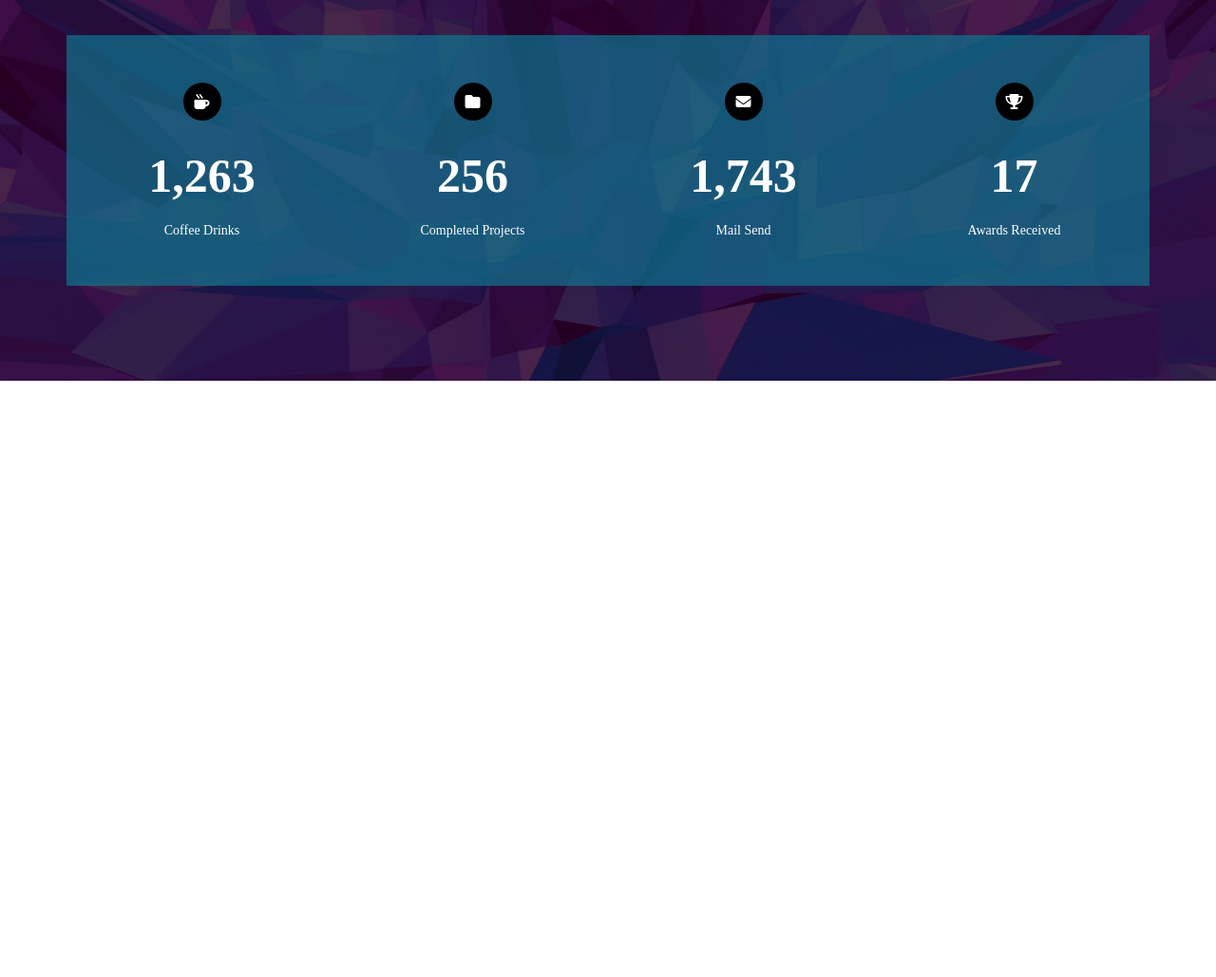
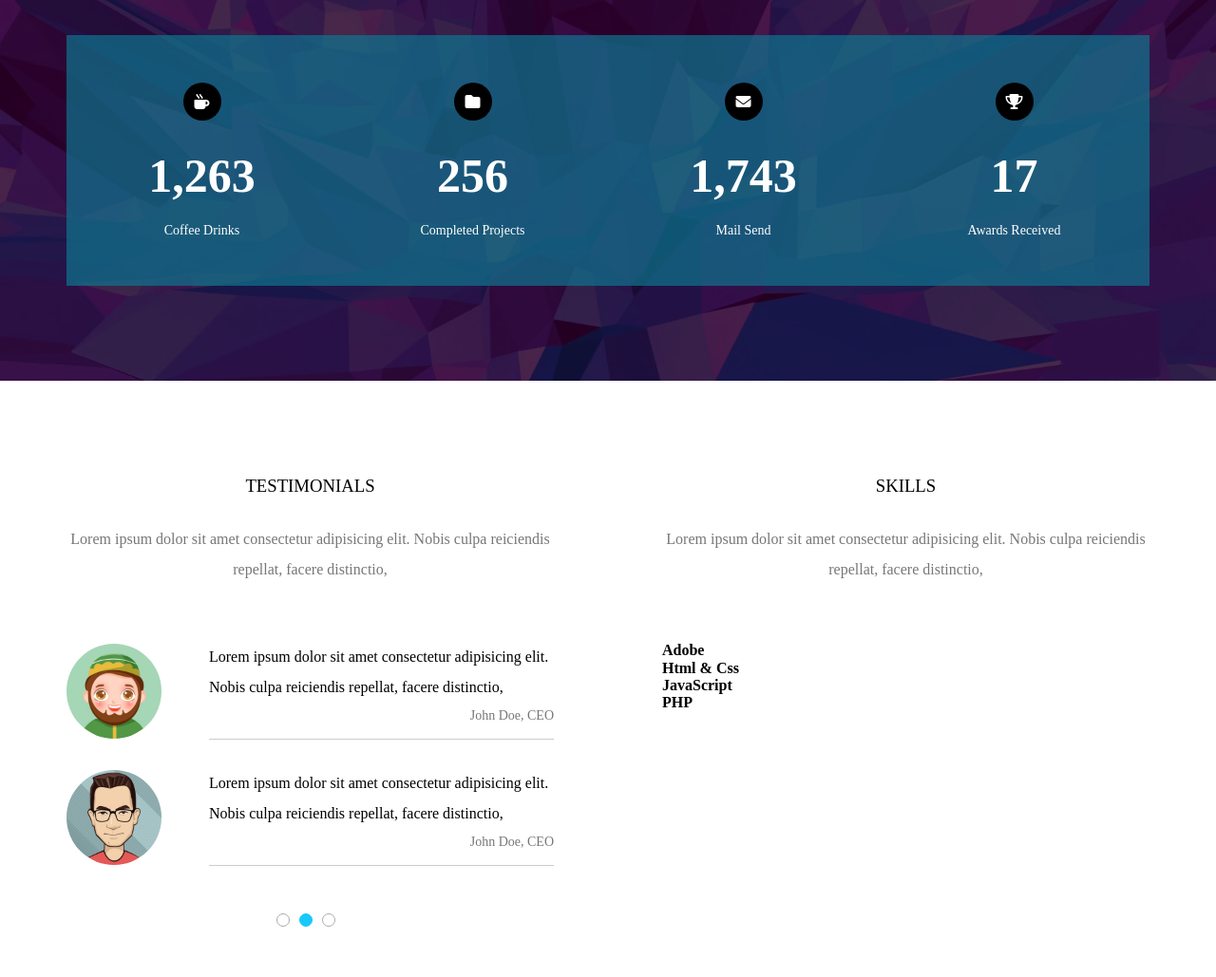
Before and after one commit to ALSultan404/My_Second_WebSite, a plain HTML site: page index.html in a window 1280 px wide. Shown: the part 4641-5670 px from the top of the page at 95% size. Before the commit the page ends 5042 px from the top, so only its background shows below. Drawn offline with Linux system fonts and the light colour scheme.

Commit message:
Added A new Section

```diff
--- a/CSS/kasper.css
+++ b/CSS/kasper.css
@@ -560,3 +560,77 @@ header nav .form i {
   font-size: 14px;
 }
 /* End Stats */
+/* Start Skills */
+.our-skills {
+  padding-top: var(--section-padding);
+  padding-bottom: var(--section-padding);
+}
+.our-skills .container {
+  display: flex;
+  justify-content: space-between;
+  flex-wrap: wrap;
+}
+@media (min-width: 992px) {
+  .our-skills .container > div {
+    flex-basis: 45%
+  }
+}
+.our-skills .container > div h3 {
+  margin: 0 0 30px;
+  font-weight: normal;
+  text-align: center;
+  text-transform: uppercase;
+}
+.our-skills .container > div p {
+  color: var(--secondary-color);
+  line-height: 2;
+  text-align: center;
+  margin-bottom: 60px;
+}
+.our-skills .testimonials .content {
+  display: flex;
+  align-items: center;
+  margin-bottom: 30px;
+}
+.our-skills .testimonials .content img {
+  width: 100px;
+  border-radius: 50%;
+  margin-right: 50px;
+}
+@media (max-width: 767px) {
+  .our-skills .testimonials .content {
+    flex-direction: column;
+    text-align: center;
+  }
+  .our-skills .testimonials .content img {
+    margin: 0 auto 20px;
+  }
+}
+.our-skills .testimonials .text {
+  line-height: 2;
+  border-bottom: 1px solid #ccc;
+}
+.our-skills .testimonials .text p {
+  color: var(--secondary-color);
+  text-align: right;
+  font-size: 14px;
+  margin-bottom: 10px;
+}
+.our-skills .testimonials .bullets {
+  display: flex;
+  justify-content: center;
+  margin-top: 50px;
+  margin-bottom: 50px;
+}
+.our-skills .testimonials .bullets li {
+  width: 14px;
+  height: 14px;
+  border: 1px solid #aaa;
+  border-radius: 50%;
+  margin-right: 10px;
+}
+.our-skills .testimonials .bullets li.active {
+  background-color: var(--main-color);
+  border-color: var(--main-color);
+}
+/* End Skills */
--- a/index.html
+++ b/index.html
@@ -255,5 +255,64 @@
             </div>
         </div>
         <!-- End Stats -->
+        <!-- Start Skills -->
+        <div class="our-skills">
+            <div class="container">
+                <div class="testimonials">
+                    <h3>Testimonials</h3>
+                    <p>
+                        Lorem ipsum dolor sit amet consectetur adipisicing elit. Nobis culpa reiciendis repellat, facere distinctio,
+                    </p>
+                    <div class="content">
+                        <img src="Images/skills-02.jpg" alt="">
+                        <div class="text">
+                            Lorem ipsum dolor sit amet consectetur adipisicing elit. Nobis culpa reiciendis repellat, facere distinctio,
+                            <p>John Doe, CEO</p>
+                        </div>
+                    </div>
+                    <div class="content">
+                        <img src="Images/skills-01.jpg" alt="">
+                        <div class="text">
+                            Lorem ipsum dolor sit amet consectetur adipisicing elit. Nobis culpa reiciendis repellat, facere distinctio,
+                            <p>John Doe, CEO</p>
+                        </div>
+                    </div>
+                    <ul class="bullets">
+                        <li></li>
+                        <li class="active"></li>
+                        <li></li>
+                    </ul>
+                </div>
+                <div class="skills">
+                    <h3>Skills</h3>
+                    <p>Lorem ipsum dolor sit amet consectetur adipisicing elit. Nobis culpa reiciendis repellat, facere distinctio,</p>
+                    <div class="prog-holder">
+                        <h4>Adobe</h4>
+                        <div class="prog">
+                            <span style="width: 90%" data-progress="90%"></span>
+                        </div>
+                    </div>
+                    <div class="prog-holder">
+                        <h4>Html &amp; Css</h4>
+                        <div class="prog">
+                            <span style="width: 85%" data-progress="85%"></span>
+                        </div>
+                    </div>
+                    <div class="prog-holder">
+                        <h4>JavaScript</h4>
+                        <div class="prog">
+                            <span style="width: 80%" data-progress="80%"></span>
+                        </div>
+                    </div>
+                    <div class="prog-holder">
+                        <h4>PHP</h4>
+                        <div class="prog">
+                            <span style="width: 90%" data-progress="90%"></span>
+                        </div>
+                    </div>
+                </div>
+            </div>
+        </div>
+        <!-- End Skills -->
     </body>
 </html>
```
